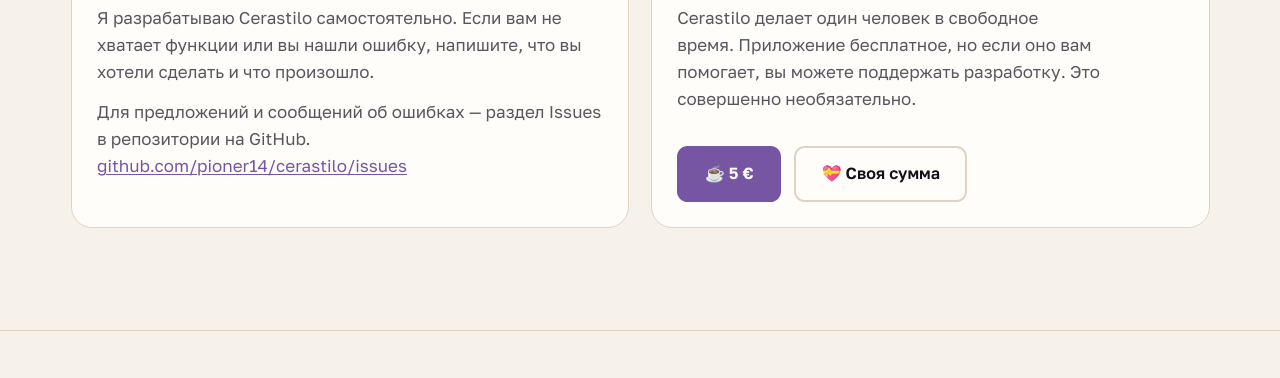
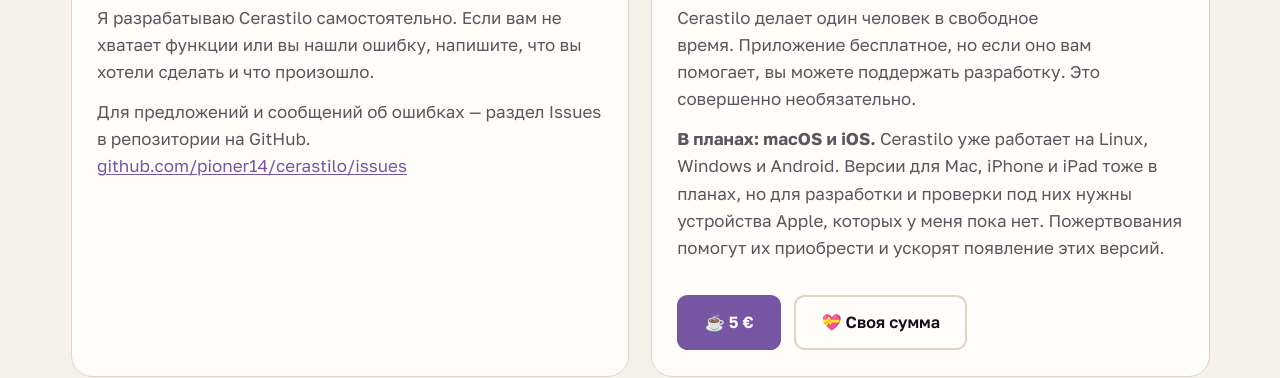
Before and after one commit to pioner14/cerastilo-site, a plain HTML site: page index.html in a window 1280 px wide. Shown: the part 7300-7678 px from the top of the page. Drawn offline with Linux system fonts and the light colour scheme.

Commit message:
Пожертвования: в планах macOS и iOS

```diff
--- a/index.html
+++ b/index.html
@@ -415,6 +415,7 @@
           <i data-lucide="heart" aria-hidden="true"></i>
           <h2 data-i18n="donate.title">Поддержать проект</h2>
           <p data-i18n="donate.body">Cerastilo делает один человек в свободное время. Приложение бесплатное, но если оно вам помогает, вы можете поддержать разработку. Это совершенно необязательно.</p>
+          <p><strong data-i18n="donate.plansTitle">В планах: macOS и iOS.</strong> <span data-i18n="donate.plansBody">Cerastilo уже работает на Linux, Windows и Android. Версии для Mac, iPhone и iPad тоже в планах, но для разработки и проверки под них нужны устройства Apple, которых у меня пока нет. Пожертвования помогут их приобрести и ускорят появление этих версий.</span></p>
           <div class="donate__buttons">
             <a class="btn btn--primary" href="https://paypal.me/NikolaiGolotaistrov/5EUR" target="_blank" rel="noopener noreferrer">
               <span data-i18n="donate.btn5">☕ 5 €</span>
--- a/main.js
+++ b/main.js
@@ -121,6 +121,8 @@ const translations = {
     'feedback.channel': "Feature requests and bug reports go through GitHub Issues of the repository.",
     'donate.title': "Support the project",
     'donate.body': "Cerastilo is developed by one person in their spare time. The app is free, but if it helps you, you can support its development. This is entirely optional.",
+    'donate.plansTitle': "Planned: macOS and iOS.",
+    'donate.plansBody': "Cerastilo already runs on Linux, Windows, and Android. I also plan to bring it to Mac, iPhone, and iPad, but I need Apple devices to develop and test those versions, and I don’t have them yet. Donations will help me buy the devices and release those versions sooner.",
     'donate.btn5': "☕ €5",
     'donate.btnOwn': "💝 Custom amount",
     'footer.tagline': "A scheduler for the Christian Life & Ministry meeting.",
@@ -232,6 +234,8 @@ const translations = {
     'feedback.channel': "Для предложений и сообщений об ошибках — раздел Issues в репозитории на GitHub.",
     'donate.title': "Поддержать проект",
     'donate.body': "Cerastilo делает один человек в свободное время. Приложение бесплатное, но если оно вам помогает, вы можете поддержать разработку. Это совершенно необязательно.",
+    'donate.plansTitle': "В планах: macOS и iOS.",
+    'donate.plansBody': "Cerastilo уже работает на Linux, Windows и Android. Версии для Mac, iPhone и iPad тоже в планах, но для разработки и проверки под них нужны устройства Apple, которых у меня пока нет. Пожертвования помогут их приобрести и ускорят появление этих версий.",
     'donate.btn5': "☕ 5 €",
     'donate.btnOwn': "💝 Своя сумма",
     'footer.tagline': "Планировщик встречи «Христианская жизнь и служение».",
```
